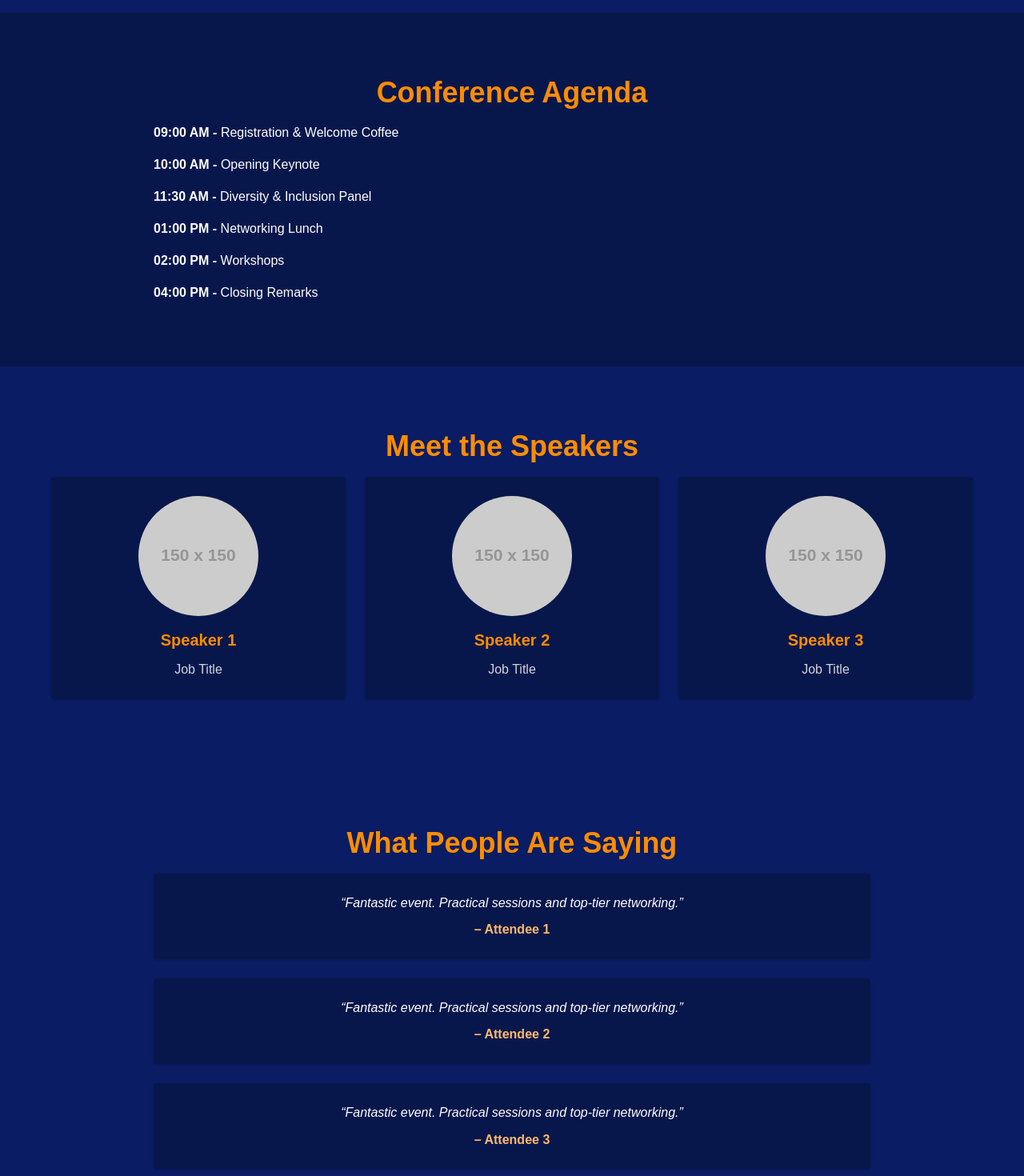
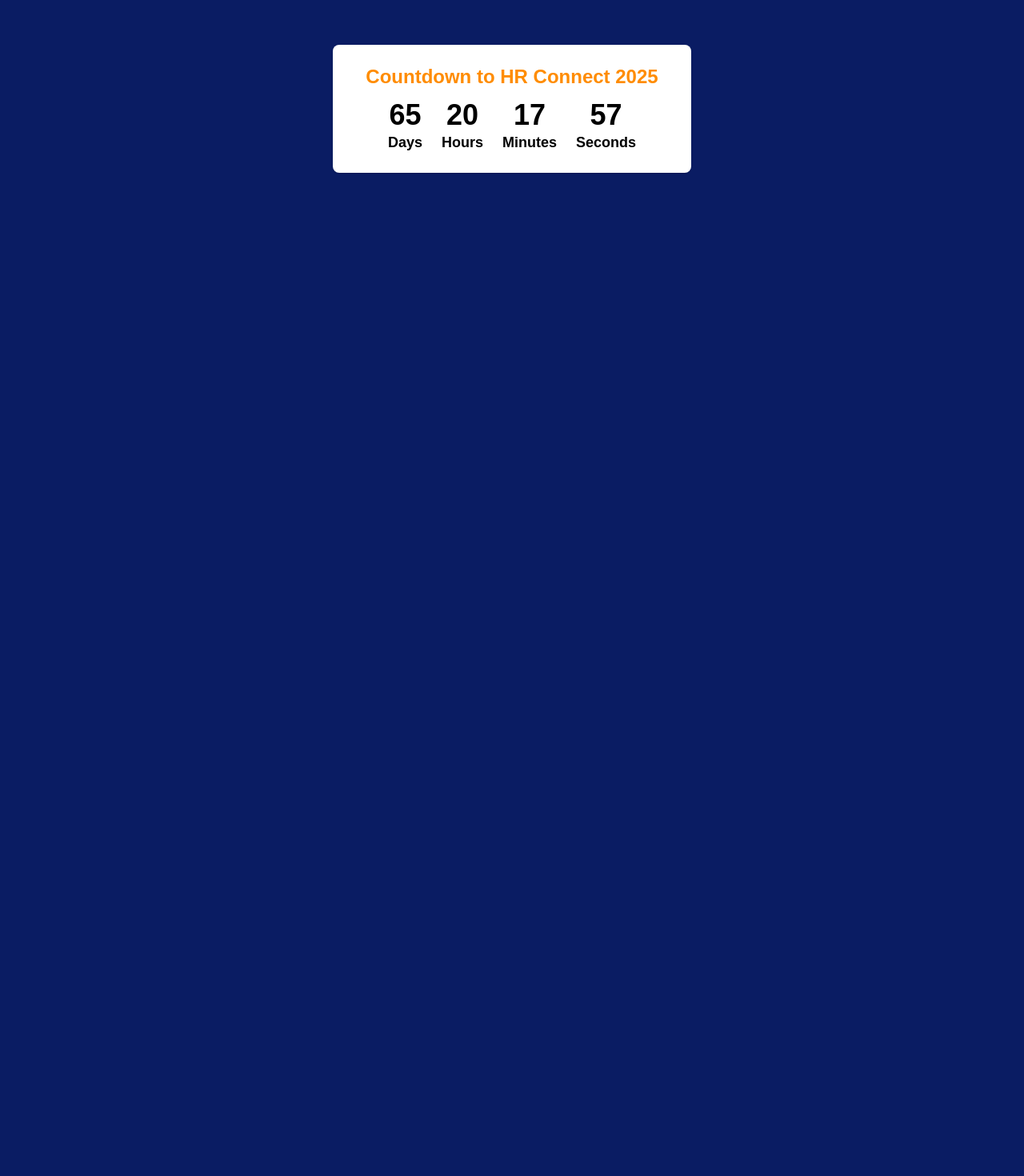
Before and after one commit to SeeqerDarius/hr-connect, a Next.js app: page / in a window 1280 px wide. Shown: the part 520-1990 px from the top of the page at 80% size. After the commit the page ends 800 px from the top, so only its background shows below. Built offline with nearby package versions, Linux system fonts and the light colour scheme.

Commit message:
Updated countdown timer

```diff
--- a/package.json
+++ b/package.json
@@ -9,7 +9,7 @@
     "lint": "next lint"
   },
   "dependencies": {
-    "framer-motion": "^12.15.0",
+    "framer-motion": "^12.16.0",
     "next": "15.3.3",
     "react": "^19.0.0",
     "react-dom": "^19.0.0"
--- a/src/app/components/CountdownTimer.jsx
+++ b/src/app/components/CountdownTimer.jsx
@@ -1,56 +1,53 @@
 'use client';
+
 import { useEffect, useState } from 'react';
 
 export default function CountdownTimer() {
-  const targetDate = new Date('2025-10-15T09:00:00');
+  const [timeLeft, setTimeLeft] = useState({
+    days: 0,
+    hours: 0,
+    minutes: 0,
+    seconds: 0,
+  });
 
-  const calculateTimeLeft = () => {
-    const now = new Date();
-    const difference = targetDate - now;
+  useEffect(() => {
+    function updateCountdown() {
+      const eventDate = new Date('2025-08-08T09:00:00');
+      const now = new Date();
+      const diff = eventDate.getTime() - now.getTime();
 
-    let timeLeft = {};
+      const days = Math.max(Math.floor(diff / (1000 * 60 * 60 * 24)), 0);
+      const hours = Math.max(Math.floor((diff / (1000 * 60 * 60)) % 24), 0);
+      const minutes = Math.max(Math.floor((diff / 1000 / 60) % 60), 0);
+      const seconds = Math.max(Math.floor((diff / 1000) % 60), 0);
 
-    if (difference > 0) {
-      timeLeft = {
-        days: Math.floor(difference / (1000 * 60 * 60 * 24)),
-        hours: Math.floor((difference / (1000 * 60 * 60)) % 24),
-        minutes: Math.floor((difference / 1000 / 60) % 60),
-        seconds: Math.floor((difference / 1000) % 60),
-      };
+      setTimeLeft({ days, hours, minutes, seconds });
     }
 
-    return timeLeft;
-  };
-
-  const [timeLeft, setTimeLeft] = useState(calculateTimeLeft());
-
-  useEffect(() => {
-    const timer = setInterval(() => {
-      setTimeLeft(calculateTimeLeft());
-    }, 1000);
-
+    updateCountdown(); // initial
+    const timer = setInterval(updateCountdown, 1000);
     return () => clearInterval(timer);
   }, []);
 
   return (
-    <div className="text-center p-6 bg-white rounded-2xl shadow-lg w-fit mx-auto">
-      <h2 className="text-2xl font-bold mb-4">Countdown to HR Connect 2025</h2>
-      <div className="flex gap-4 justify-center text-xl font-mono">
+    <div className="text-center my-10 bg-white text-black max-w-md mx-auto p-6 rounded-lg shadow">
+      <h2 className="text-2xl font-bold text-[#FF8C00] mb-6">Countdown to HR Connect 2025</h2>
+      <div className="flex justify-center gap-6 text-lg font-semibold">
         <div>
-          <span className="block text-3xl font-bold">{timeLeft.days ?? '0'}</span>
-          Days
+          <p className="text-4xl">{timeLeft.days}</p>
+          <span>Days</span>
         </div>
         <div>
-          <span className="block text-3xl font-bold">{timeLeft.hours ?? '0'}</span>
-          Hours
+          <p className="text-4xl">{timeLeft.hours}</p>
+          <span>Hours</span>
         </div>
         <div>
-          <span className="block text-3xl font-bold">{timeLeft.minutes ?? '0'}</span>
-          Minutes
+          <p className="text-4xl">{timeLeft.minutes}</p>
+          <span>Minutes</span>
         </div>
         <div>
-          <span className="block text-3xl font-bold">{timeLeft.seconds ?? '0'}</span>
-          Seconds
+          <p className="text-4xl">{timeLeft.seconds}</p>
+          <span>Seconds</span>
         </div>
       </div>
     </div>
--- a/src/app/page.tsx
+++ b/src/app/page.tsx
@@ -1,81 +1,73 @@
+'use client';
+
+import { motion } from 'framer-motion';
+import CountdownTimer from './components/CountdownTimer';
+
 export default function Home() {
   return (
     <main className="bg-[#0A1C63] text-white">
 
       {/* Hero Section */}
       <section className="text-center py-20 px-4 sm:px-6 md:px-10">
-        <h1 className="text-4xl sm:text-5xl font-extrabold text-[#FF8C00] mb-4">HR CONNECT CONFERENCE</h1>
-        <p className="italic text-lg text-gray-200 mb-2">Theme</p>
-        <h2 className="text-xl sm:text-2xl font-bold mb-4">EMPOWERING HR EXCELLENCE</h2>
-        <p className="max-w-2xl mx-auto text-base sm:text-lg mb-6">
+        <motion.h1
+          className="text-4xl sm:text-5xl font-extrabold text-[#FF8C00] mb-4"
+          initial={{ opacity: 0, y: -40 }}
+          animate={{ opacity: 1, y: 0 }}
+          transition={{ duration: 0.8 }}
+        >
+          HR CONNECT CONFERENCE
+        </motion.h1>
+
+        <motion.p
+          className="italic text-lg text-gray-200 mb-2"
+          initial={{ opacity: 0 }}
+          animate={{ opacity: 1 }}
+          transition={{ delay: 0.3 }}
+        >
+          Theme
+        </motion.p>
+
+        <motion.h2
+          className="text-xl sm:text-2xl font-bold mb-4"
+          initial={{ opacity: 0 }}
+          animate={{ opacity: 1 }}
+          transition={{ delay: 0.4 }}
+        >
+          EMPOWERING HR EXCELLENCE
+        </motion.h2>
+
+        <motion.p
+          className="max-w-2xl mx-auto text-base sm:text-lg mb-6"
+          initial={{ opacity: 0 }}
+          animate={{ opacity: 1 }}
+          transition={{ delay: 0.5 }}
+        >
           Leveraging data, resilience, and wellness for a thriving workplace.
-        </p>
-        <p className="text-base sm:text-lg font-semibold text-[#FF8C00]">8th August, 2025 @ Movenpick Hotel, Accra</p>
+        </motion.p>
 
-        <div className="flex flex-col sm:flex-row justify-center gap-4 mt-10">
+        <motion.p
+          className="text-base sm:text-lg font-semibold text-[#FF8C00]"
+          initial={{ opacity: 0 }}
+          animate={{ opacity: 1 }}
+          transition={{ delay: 0.6 }}
+        >
+          8th August, 2025 @ Movenpick Hotel, Accra
+        </motion.p>
+
+        <motion.div
+          className="flex flex-col sm:flex-row justify-center gap-4 mt-10"
+          initial={{ opacity: 0 }}
+          animate={{ opacity: 1 }}
+          transition={{ delay: 0.8 }}
+        >
           <span className="bg-[#D63384] text-white px-6 py-2 rounded font-bold text-sm sm:text-base">FEE GHS 1,500</span>
           <span className="bg-[#1DA1A3] text-white px-6 py-2 rounded font-bold text-sm sm:text-base">EARLY BIRD GHS 1,250</span>
           <span className="bg-[#F39C12] text-black px-6 py-2 rounded font-bold text-sm sm:text-base">ONLINE GHS 1,000</span>
-        </div>
+        </motion.div>
       </section>
 
-      {/* Agenda Section */}
-      <section className="bg-[#08174B] py-20 px-4 sm:px-6 md:px-10">
-        <div className="max-w-4xl mx-auto text-white text-center">
-          <h2 className="text-3xl sm:text-4xl font-bold mb-8 text-[#FF8C00]">Conference Agenda</h2>
-          <ul className="text-left space-y-4 text-sm sm:text-base">
-            <li><strong>09:00 AM -</strong> Registration & Welcome Coffee</li>
-            <li><strong>10:00 AM -</strong> Opening Keynote</li>
-            <li><strong>11:30 AM -</strong> Diversity & Inclusion Panel</li>
-            <li><strong>01:00 PM -</strong> Networking Lunch</li>
-            <li><strong>02:00 PM -</strong> Workshops</li>
-            <li><strong>04:00 PM -</strong> Closing Remarks</li>
-          </ul>
-        </div>
-      </section>
-
-      {/* Speakers Section */}
-      <section className="bg-[#0A1C63] py-20 px-4 sm:px-6 md:px-10">
-        <div className="text-center max-w-6xl mx-auto">
-          <h2 className="text-3xl sm:text-4xl font-bold mb-10 text-[#FF8C00]">Meet the Speakers</h2>
-          <div className="grid grid-cols-1 sm:grid-cols-2 md:grid-cols-3 gap-6">
-            {[1, 2, 3].map((i) => (
-              <div key={i} className="bg-[#08174B] p-6 text-center rounded shadow">
-                <img src="https://via.placeholder.com/150" alt="" className="rounded-full mx-auto mb-4" />
-                <h3 className="text-xl font-semibold">Speaker {i}</h3>
-                <p className="text-gray-300">Job Title</p>
-              </div>
-            ))}
-          </div>
-        </div>
-      </section>
-
-      {/* Testimonials Section */}
-      <section className="bg-[#0A1C63] py-20 px-4 sm:px-6 md:px-10">
-        <div className="max-w-4xl mx-auto text-center text-white">
-          <h2 className="text-3xl sm:text-4xl font-bold mb-10 text-[#FF8C00]">What People Are Saying</h2>
-          <div className="space-y-6">
-            {[1, 2, 3].map((i) => (
-              <div key={i} className="bg-[#08174B] p-6 rounded shadow">
-                <p className="italic mb-2">“Fantastic event. Practical sessions and top-tier networking.”</p>
-                <p className="font-semibold text-orange-300">– Attendee {i}</p>
-              </div>
-            ))}
-          </div>
-        </div>
-      </section>
-
-      {/* Sponsors Section */}
-      <section className="bg-[#0A1C63] py-20 px-4 sm:px-6 md:px-10">
-        <div className="max-w-6xl mx-auto text-center">
-          <h2 className="text-3xl sm:text-4xl font-bold mb-10 text-[#FF8C00]">Our Sponsors</h2>
-          <div className="grid grid-cols-2 sm:grid-cols-3 md:grid-cols-4 gap-6 items-center">
-            {[1, 2, 3, 4].map(i => (
-              <img key={i} src={`https://via.placeholder.com/120x60?text=Logo+${i}`} alt={`Sponsor ${i}`} className="mx-auto" />
-            ))}
-          </div>
-        </div>
-      </section>
+      {/* Countdown Section */}
+      <CountdownTimer />
     </main>
   );
 }
```
Also changed, not shown: 1 other file (tests, documents, lock files or other folders).
